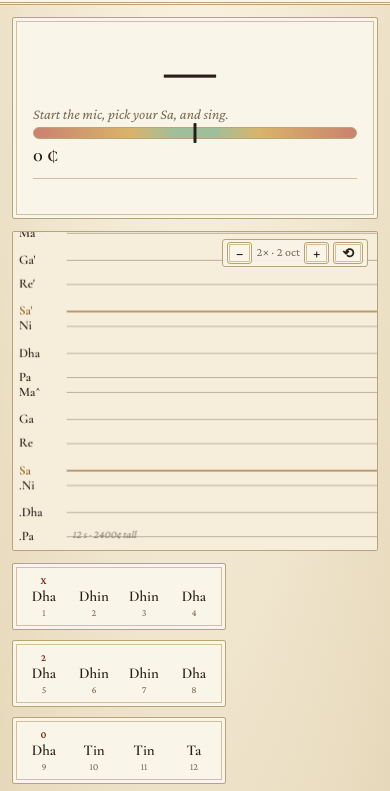
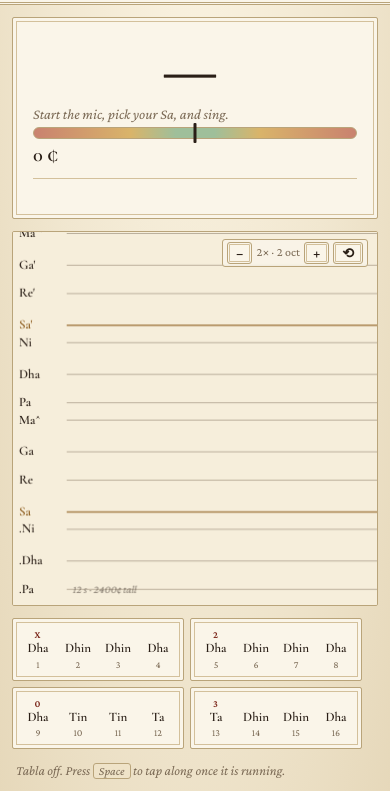
Before and after one commit to sushi-vig/swaraswati, a plain HTML site: page index.html in a window 390 px wide. Shown: the part 47-838 px from the top of the page. Drawn offline with nearby package versions, Linux system fonts and the light colour scheme.

Commit message:
App-shell layout: the trace always fits the screen, controls scroll
The main grid stretched to the height of the controls column and the
trace filled it, so the canvas ran to thousands of pixels and one octave
needed scrolling. Now the body is a fixed-height shell: header, then a
grid whose stage (swara panel, trace, taal strip) fits the viewport while
the controls column scrolls on its own. The taal strip stays on one row
on desktop; short windows compact the swara panel; narrow screens keep a
one-screen stage above the scrolling controls.

Co-Authored-By: Claude Fable 5.1 <noreply@anthropic.com>

```diff
--- a/css/style.css
+++ b/css/style.css
@@ -8,11 +8,15 @@
   --display: "Cormorant Garamond", "Iowan Old Style", Georgia, serif;
 }
 * { box-sizing: border-box; }
-html, body { margin: 0; min-height: 100%; color: var(--ink); font: 16px/1.45 var(--serif);
+html, body { margin: 0; color: var(--ink); font: 16px/1.45 var(--serif);
   background: var(--paper) radial-gradient(ellipse at 50% -20%, #fbf4e3 0%, var(--paper) 55%, #e6d8ba 100%) fixed; }
+/* App shell: the page itself never scrolls on a desktop. The stage (swara, trace, taal) fits the viewport and the
+   controls column scrolls on its own, so the trace is always fully on screen whatever the zoom. */
+html { height: 100%; }
+body { height: 100%; height: 100dvh; display: flex; flex-direction: column; overflow: hidden; }
 
 header { display: flex; align-items: center; gap: 16px; padding: 12px 22px 10px; background: var(--paper2);
-  border-bottom: 3px double var(--rule2); position: sticky; top: 0; z-index: 5; }
+  border-bottom: 3px double var(--rule2); flex: none; z-index: 5; }
 .brand { font-family: var(--display); font-weight: 700; font-size: 30px; letter-spacing: .5px; line-height: 1; color: var(--maroon); }
 .brand span { font-family: var(--serif); font-weight: 400; color: var(--muted); font-size: 14px; margin-left: 12px; letter-spacing: .4px; }
 .brand span.dev { font-family: "Noto Serif Devanagari", var(--serif); font-size: 18px; color: var(--gold); margin-left: 10px; }
@@ -29,15 +33,23 @@ select, input[type=number] { background: var(--paper2); color: var(--ink); borde
 input[type=range] { width: 100%; accent-color: var(--maroon); }
 label { color: var(--muted); font-size: 14px; font-style: italic; }
 
-main { display: grid; grid-template-columns: minmax(0, 1fr) 370px; gap: 16px; padding: 16px 22px 28px; min-height: calc(100vh - 60px); }
-@media (max-width: 960px) { main { grid-template-columns: 1fr; padding: 12px; } }
+main { flex: 1; min-height: 0; display: grid; grid-template-columns: minmax(0, 1fr) 370px; grid-template-rows: minmax(0, 1fr); gap: 16px; padding: 14px 22px 14px; }
+.controls { min-height: 0; overflow-y: auto; overscroll-behavior: contain; padding-right: 2px; scrollbar-width: thin; scrollbar-color: var(--rule2) transparent; }
+@media (max-width: 960px) {
+  /* Single column: the page scrolls, but the stage still takes exactly one screen so the trace never needs scrolling. */
+  body { overflow: auto; display: block; height: auto; }
+  main { display: flex; flex-direction: column; padding: 12px; gap: 12px; }
+  .stage { height: calc(100vh - 80px); height: calc(100dvh - 80px); flex: none; }
+  .controls { overflow: visible; }
+}
 
 /* framed card: thin rule with an inner hairline, like an old title page */
 .panel, .now, .vibhag { background: var(--paper2); border: 1px solid var(--rule2); border-radius: 2px;
   box-shadow: inset 0 0 0 3px var(--paper2), inset 0 0 0 4px var(--rule); }
 
-.stage { display: flex; flex-direction: column; gap: 12px; min-width: 0; }
-.trace { position: relative; min-height: 0; flex: 1; display: flex; flex-direction: column; }
+.stage { display: flex; flex-direction: column; gap: 12px; min-width: 0; min-height: 0; }
+.now, .taal, .taal-fb { flex: none; }
+.trace { position: relative; min-height: 0; flex: 1 1 0; display: flex; flex-direction: column; }
 .zoom { position: absolute; right: 10px; top: 8px; display: flex; gap: 4px; align-items: center;
   background: rgba(250,245,233,0.85); border: 1px solid var(--rule2); border-radius: 3px; padding: 2px 4px; }
 .zoom button.small { padding: 1px 8px; font-size: 14px; line-height: 18px; font-family: var(--serif); letter-spacing: 0; text-transform: none; }
@@ -55,12 +67,13 @@ main { display: grid; grid-template-columns: minmax(0, 1fr) 370px; gap: 16px; pa
 .hint { grid-column: 1 / -1; min-height: 24px; font-size: 16px; padding-top: 6px; font-style: italic; border-top: 1px solid var(--rule); margin-top: 6px; }
 .hint.good { color: var(--good); } .hint.warn { color: var(--warn); } .hint.bad { color: var(--bad); }
 
-#pitchCanvas { width: 100%; flex: 1; min-height: 320px; border: 1px solid var(--rule2); border-radius: 2px; background: #f6eedb; display: block;
+#pitchCanvas { width: 100%; flex: 1 1 0; min-height: 160px; height: 0; border: 1px solid var(--rule2); border-radius: 2px; background: #f6eedb; display: block;
   box-shadow: inset 0 0 0 3px #f6eedb, inset 0 0 0 4px var(--rule); }
 
-.taal { display: flex; gap: 10px; flex-wrap: wrap; align-items: stretch; }
-.vibhag { display: flex; gap: 2px; padding: 7px; }
-.matra { min-width: 48px; text-align: center; padding: 4px 4px 3px; border-radius: 2px; font-family: var(--display); font-size: 15px; font-weight: 600; line-height: 1.2; }
+/* One row always: vibhags and matras share the width so the strip never steals a second line from the trace. */
+.taal { display: flex; gap: 8px; flex-wrap: nowrap; align-items: stretch; }
+.vibhag { display: flex; gap: 2px; padding: 6px; flex: 1 1 0; min-width: 0; }
+.matra { flex: 1 1 0; min-width: 0; text-align: center; padding: 4px 2px 3px; border-radius: 2px; font-family: var(--display); font-size: 15px; font-weight: 600; line-height: 1.2; overflow: hidden; text-overflow: ellipsis; white-space: nowrap; }
 .matra .mark { display: block; color: var(--maroon); font-family: var(--serif); font-size: 10px; font-weight: 700; height: 12px; letter-spacing: 1px; }
 .matra .num { display: block; color: var(--muted); font-family: var(--serif); font-size: 10px; margin-top: 2px; font-weight: 400; }
 .matra.on { background: var(--maroon); color: var(--paper2); }
@@ -70,6 +83,7 @@ main { display: grid; grid-template-columns: minmax(0, 1fr) 370px; gap: 16px; pa
 .taal-fb { color: var(--muted); font-size: 13.5px; padding: 0 4px; min-height: 18px; font-style: italic; }
 
 .controls { display: flex; flex-direction: column; gap: 12px; }
+.controls > :last-child { margin-bottom: 4px; }
 .panel { padding: 14px 18px 12px; }
 .panel h3 { margin: 0 0 10px; font-family: var(--display); font-size: 17px; font-weight: 700; letter-spacing: 1.8px; text-transform: uppercase; color: var(--maroon);
   display: flex; align-items: center; gap: 10px; }
@@ -97,7 +111,20 @@ main { display: grid; grid-template-columns: minmax(0, 1fr) 370px; gap: 16px; pa
 .report li.good { color: var(--good); } .report li.warn { color: var(--warn); } .report li.bad { color: var(--bad); }
 .good { color: var(--good); } .warn { color: var(--warn); } .bad { color: var(--bad); }
 kbd { background: var(--paper3); border: 1px solid var(--rule2); border-radius: 3px; padding: 0 5px; font-size: 12px; font-family: var(--serif); }
+/* Short windows: tighten the swara panel and strip so the trace keeps most of the height. */
+@media (max-height: 780px) {
+  main { padding: 10px 22px; gap: 12px; }
+  .stage { gap: 8px; }
+  .now { padding: 10px 18px; gap: 0 18px; grid-template-columns: 140px 1fr; }
+  .swara-big { font-size: 52px; }
+  .hint { min-height: 20px; font-size: 15px; padding-top: 4px; margin-top: 4px; }
+  .matra { font-size: 14px; padding: 3px 2px 2px; }
+  .matra .num { display: none; }
+}
 @media (max-width: 600px) {
+  .taal { flex-wrap: wrap; gap: 6px; }
+  .vibhag { flex: none; }
+  .matra { flex: none; min-width: 38px; font-size: 13px; }
   header { padding: 10px 14px 8px; }
   .brand { font-size: 26px; }
   .brand span:not(.dev), .status { display: none; }
--- a/js/app.js
+++ b/js/app.js
@@ -239,9 +239,9 @@ function draw() {
 
   // swara lines
   const cm = cmap();
-  // When swara lines sit closer than ~11 px, label only Sa and Pa so the names stay readable.
+  // When swara lines sit closer than ~13 px, label only Sa and Pa so the names stay readable.
   const pxPer100 = chh / ((view.hi - view.lo) / 100);
-  const sparseLabels = pxPer100 < 11;
+  const sparseLabels = pxPer100 < 13;
   g.font = '600 13px "Cormorant Garamond", Georgia, serif'; g.textBaseline = 'middle';
   for (let oct = -4; oct <= 4; oct++) {
     for (const sw of SWARA_ORDER) {
```
